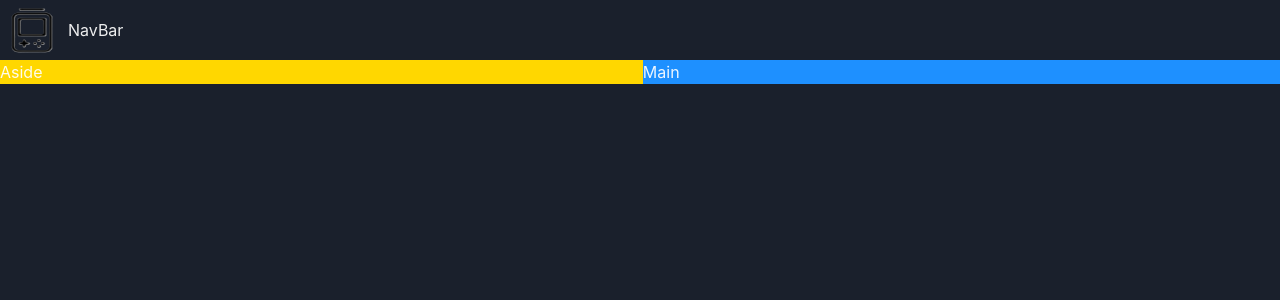
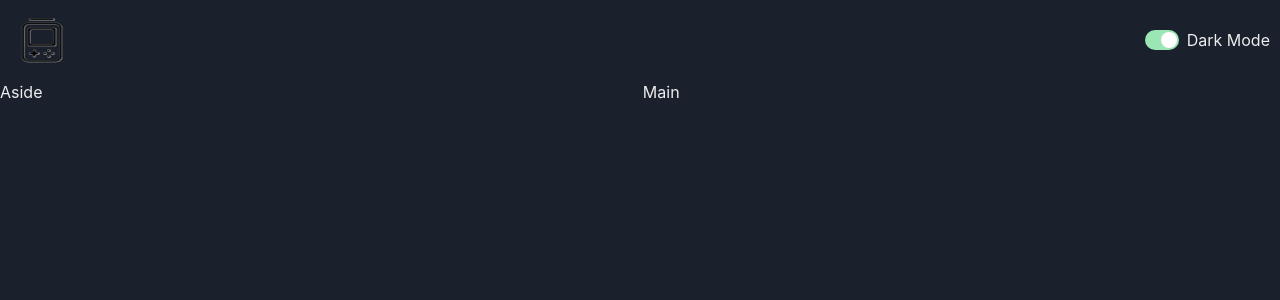
Before and after one commit to arbaaz-77/gamehub, a React (Vite) app: page / in a window 1280 px wide. Shown: the top 300 px of the page. Built offline with nearby package versions, Linux system fonts and the light colour scheme.

Commit message:
added dark mode switch

```diff
--- a/src/App.tsx
+++ b/src/App.tsx
@@ -14,19 +14,9 @@
         <Navbar />
       </GridItem>
       <Show above="lg">
-        <GridItem
-          area={"aside"}
-          bg="gold"
-        >
-          Aside
-        </GridItem>
+        <GridItem area={"aside"}>Aside</GridItem>
       </Show>
-      <GridItem
-        area={"main"}
-        bg="dodgerBlue"
-      >
-        Main
-      </GridItem>
+      <GridItem area={"main"}>Main</GridItem>
     </Grid>
   );
 }
--- /dev/null
+++ b/src/components/ColorModeSwitch.tsx
@@ -0,0 +1,18 @@
+import { HStack, Switch, Text, useColorMode } from "@chakra-ui/react";
+
+const ColorModeSwitch = () => {
+  const { toggleColorMode, colorMode } = useColorMode();
+
+  return (
+    <HStack>
+      <Switch
+        colorScheme="green"
+        isChecked={colorMode === "dark"}
+        onChange={toggleColorMode}
+      />
+      <Text>Dark Mode</Text>
+    </HStack>
+  );
+};
+
+export default ColorModeSwitch;
--- a/src/components/Navbar.tsx
+++ b/src/components/Navbar.tsx
@@ -1,14 +1,18 @@
-import { HStack, Image, Text } from "@chakra-ui/react";
+import { HStack, Image } from "@chakra-ui/react";
 import logo from "../assets/logo.png";
+import ColorModeSwitch from "./ColorModeSwitch";
 
 const Navbar = () => {
   return (
-    <HStack>
+    <HStack
+      justifyContent={"space-between"}
+      padding={"10px"}
+    >
       <Image
         src={logo}
         boxSize={"60px"}
       />
-      <Text>NavBar</Text>
+      <ColorModeSwitch />
     </HStack>
   );
 };
```
